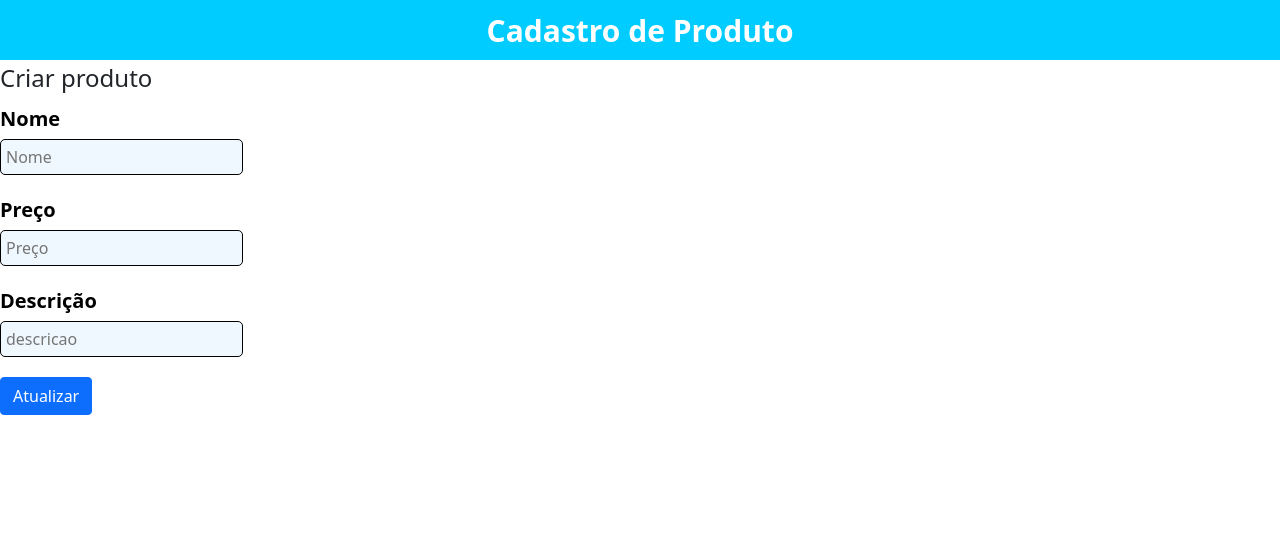
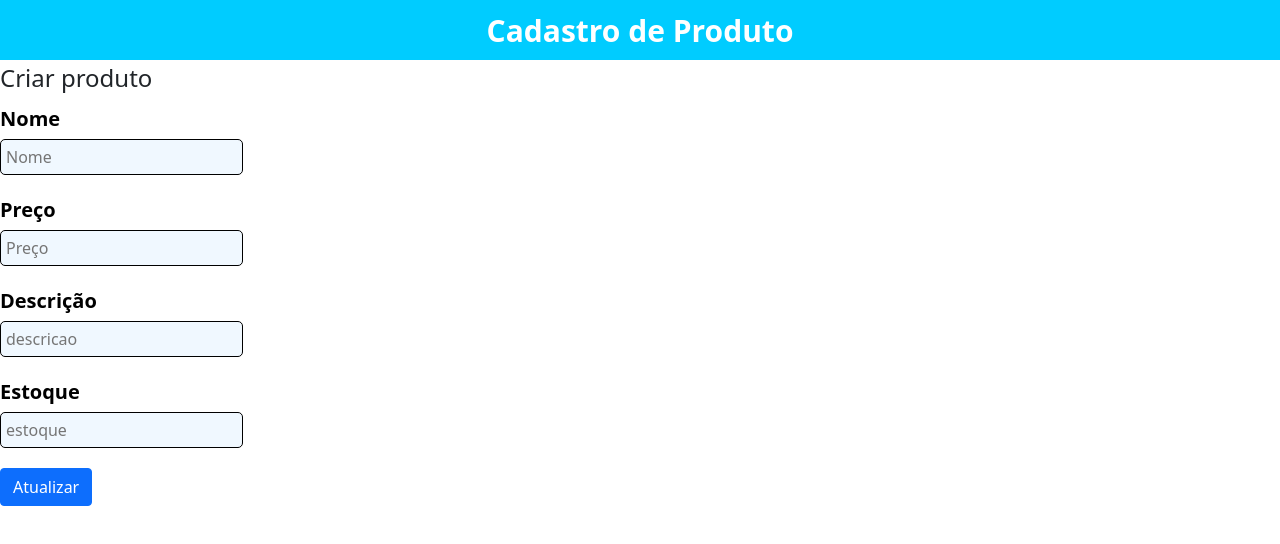
Before and after one commit to Veridiana-Santos/frontend-produto, a React (Create React App) app: page /editarProduto/1 in a window 1280 px wide. Shown: the top 544 px of the page. Built offline with nearby package versions, Linux system fonts and the light colour scheme; no server answers.

Commit message:
last update

```diff
--- a/src/pages/produto/editar/index.js
+++ b/src/pages/produto/editar/index.js
@@ -10,7 +10,8 @@ class EditarProduto extends Component {
             produto: {
                 nome: "",
                 preco: "",
-                descricao: ""
+                descricao: "",
+                estoque: ""
             },
             erro: null,
             redirect: false
@@ -98,6 +99,21 @@ class EditarProduto extends Component {
                                 onChange={this.handleInputChange}
                             />
                         </div>
+                        <div className="produto-update">
+                            <label htmlFor="estoque">Estoque </label>
+                            <br />
+                            <input
+                                type="text"
+                                id="estoque"
+                                name="estoque"
+                                placeholder="estoque"
+                                min="1"
+                                max="99999"
+                                required
+                                value={this.state.produto.estoque}
+                                onChange={this.handleInputChange}
+                            />
+                        </div>
 
                         <button type="submit" className="btn btn-primary">
                             Atualizar
```
